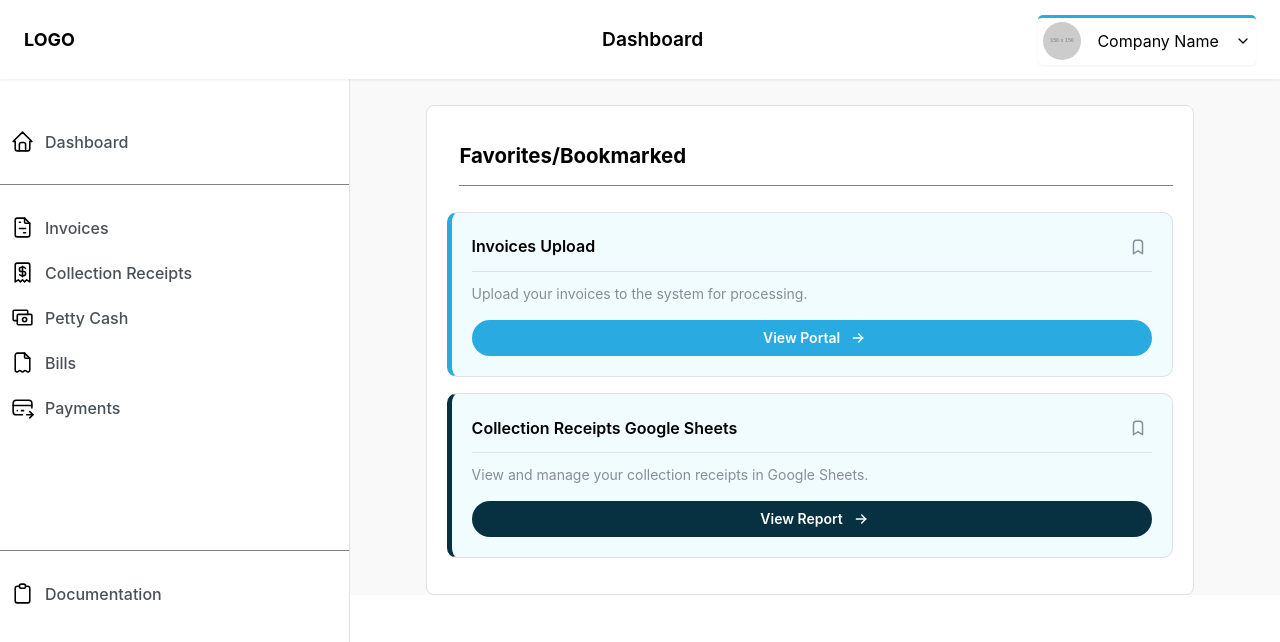
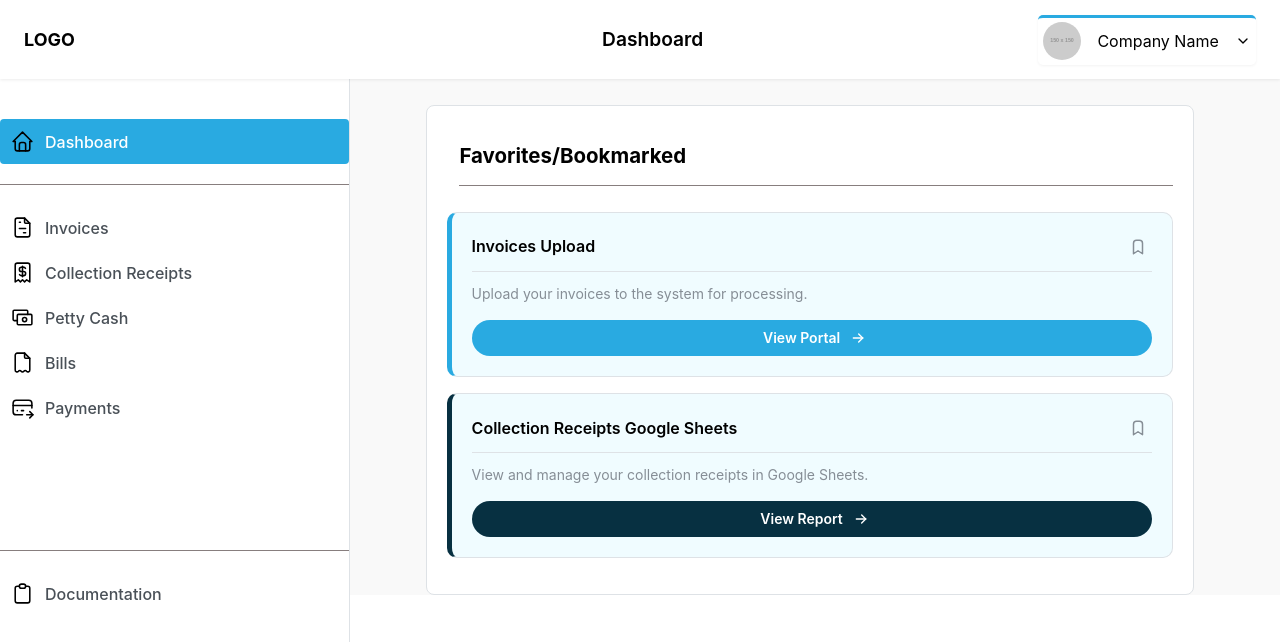
Before and after one commit to CSIhelp/Stewrd_CalamansiPie, a React (Vite) app in the folder John/: page / in a window 1280 px wide. Shown: the top 642 px of the page. Built offline with nearby package versions, Linux system fonts and the light colour scheme.

Commit message:
sidebar navigation styles and active link handling

```diff
--- a/John/src/components/SideNav/SideNavBar.module.css
+++ b/John/src/components/SideNav/SideNavBar.module.css
@@ -40,9 +40,24 @@ left:0;
   transition: background-color 0.2s ease, color 0.2s ease;
 }
 
-.link:hover, .link:active {
+.link:hover {
+
  background-color: #29AAE1;
  color: white;
+}
+.activeLink {
+  display: flex;
+  align-items: center;
+  text-decoration: none;
+  font-size: var(--mantine-font-size-s);
+  background-color: #29AAE1 !important;
+  color: white !important;
+  padding: 10px;
+  border-radius: var(--mantine-radius-sm);
+  font-weight: 500;
+  width: 100%;
+  transition: background-color 0.2s ease, color 0.2s ease;
+
 }
 
 .linkIcon {
--- a/John/src/components/SideNav/SideNavBar.tsx
+++ b/John/src/components/SideNav/SideNavBar.tsx
@@ -30,7 +30,7 @@ export function SideNavBar() {
     const links = SideBarLinks.map((item) => (
             <NavLink
                  to={item.link}
-      className={classes.link}
+      className= {({isActive}) => isActive? classes.activeLink: classes.link}
       key={item.label}
       onClick={() => setActive(item.label)}
 
@@ -44,14 +44,14 @@ export function SideNavBar() {
         <nav className={classes.navbar}>
       <div className={classes.navbarMain}>
         <Group className={classes.header} >
-              <NavLink to="/" className={classes.link} onClick={() => setActive("Dashboard")}>
+              <NavLink to="/"     className= {({isActive}) => isActive? classes.activeLink: classes.link}  onClick={() => setActive("Dashboard")}>
           <IconHome className={classes.linkIcon} stroke={1.5} />
           <span>Dashboard</span>
         </NavLink>
         </Group>
         {links}
         <Group className={classes.documentation} justify="space-between">
-            <NavLink to="/documentation" className={classes.link} onClick={()=> setActive("Documentation")}>
+            <NavLink to="/documentation"     className= {({isActive}) => isActive? classes.activeLink: classes.link}  onClick={()=> setActive("Documentation")}>
             <IconClipboard className={classes.linkIcon} stroke={1.5} />
           <span>Documentation</span>
         </NavLink>
```
